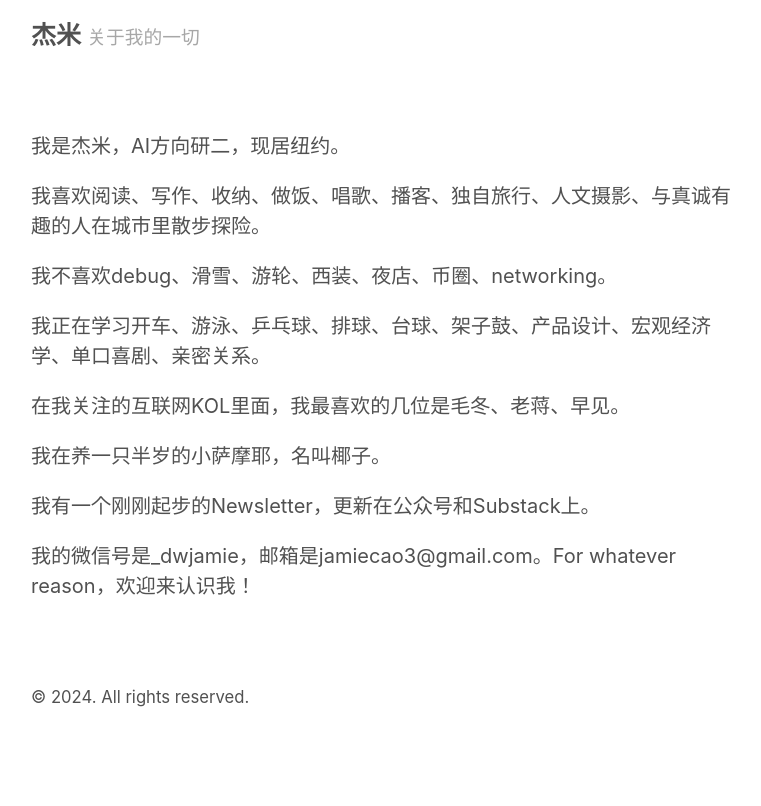
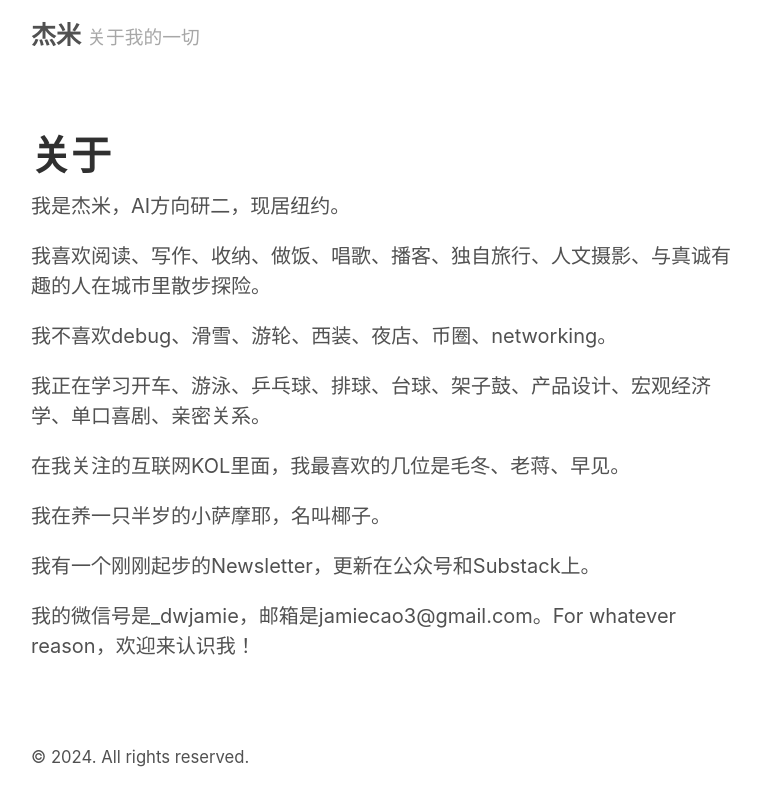
Before and after one commit to dwjamie/dwjamie.github.io, a Jekyll site: the page built from about.md, in a window 1280 px wide. Shown: the top 806 px of the page, without its empty margins (259-1020 px from the left). Built offline with Jekyll 4.4.1, drawn with Linux system fonts in a browser that asks for light colours.

Commit message:
add title

```diff
--- a/about.md
+++ b/about.md
@@ -1,6 +1,6 @@
 ---
 layout: page
-# title: About
+title: 关于
 ---
 
 我是杰米，AI方向研二，现居纽约。
```
